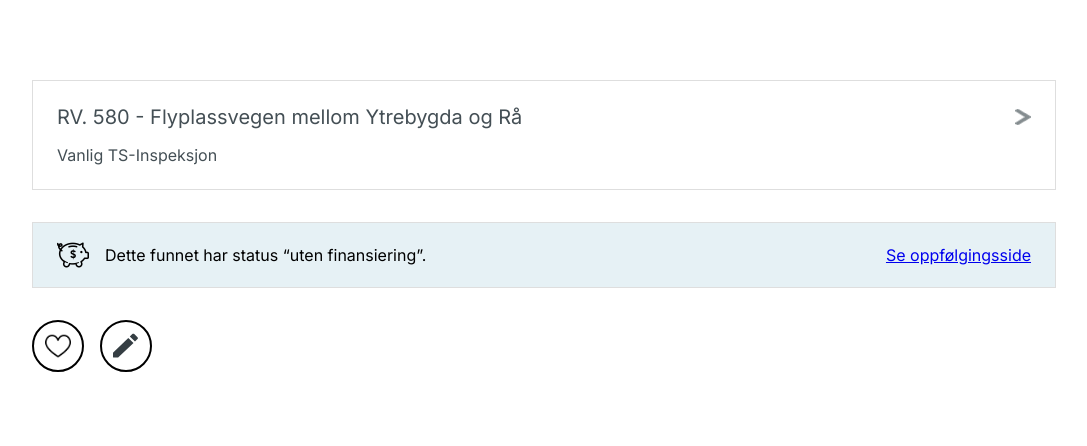
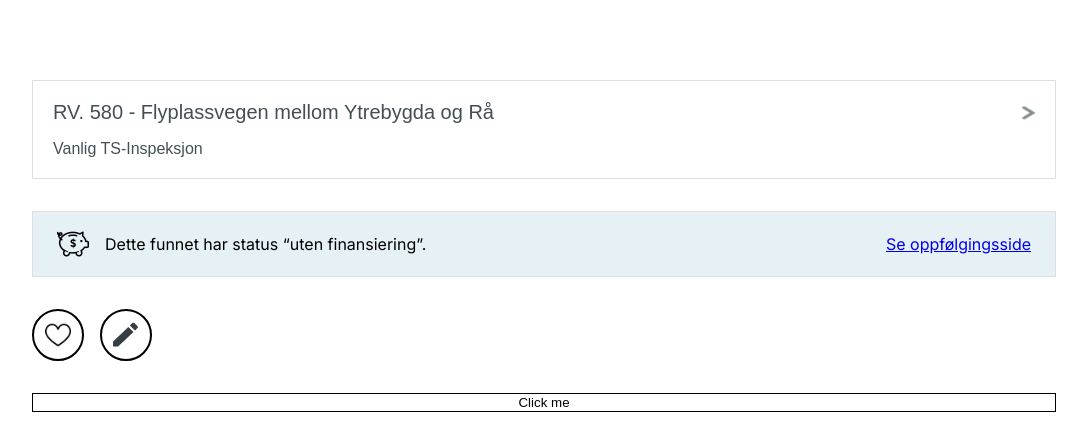
Before and after one commit to sebfro/nextjs-sanity-tutorial, a Next.js app: page /tsinsp/testarea in a window 1280 px wide. Shown: the top 446 px of the page, without its empty margins (96-1183 px from the left). Built offline with nearby package versions, Linux system fonts and the light colour scheme.

Commit message:
Updated Card to support button tag and div

```diff
--- a/components/atoms/Card.tsx
+++ b/components/atoms/Card.tsx
@@ -5,28 +5,52 @@ interface GreyCardProps {
 	backgroundColor?: string;
 	includeBorder?: boolean;
 	className?: string;
+	button?: boolean;
 	children: ReactElement;
 }
 const Card: React.FC<GreyCardProps> = ({
 	children,
 	backgroundColor = '#f5f5f5',
 	includeBorder = true,
+	button = false,
 	className,
 }) => {
 	return (
-		<StyledCard
-			className={className}
-			includeBorder={includeBorder}
-			backgroundColor={backgroundColor}
-		>
-			{children}
-		</StyledCard>
+		<Wrapper includeBorder={includeBorder} backgroundColor={backgroundColor}>
+			{button ? (
+				<button className={`${className} cardstyling`}>{children}</button>
+			) : (
+				<div className={`${className} cardstyling`}>{children}</div>
+			)}
+		</Wrapper>
 	);
 };
 
 export default Card;
 
-export const StyledCard = styled.div<{
+type WrapperProps = {
+	backgroundColor?: string;
+	includeBorder?: boolean;
+};
+
+const Wrapper = styled.div<WrapperProps>`
+	.cardstyling {
+		display: flex;
+		${({ includeBorder = true }) =>
+			includeBorder &&
+			css`
+				border: 1px solid #dedede;
+			`};
+		background-color: ${({ backgroundColor = '#f5f5f5' }) => backgroundColor};
+		color: black;
+	}
+	button {
+		width: 100%;
+		padding: 0;
+	}
+`;
+
+export const StyledCard = styled.button<{
 	backgroundColor?: string;
 	includeBorder?: boolean;
 }>`
--- a/components/atoms/Common/InfoCard.tsx
+++ b/components/atoms/Common/InfoCard.tsx
@@ -16,7 +16,7 @@ const InfoCard: React.FC<InfoCardProps> = ({
 	redirectText,
 }) => {
 	return (
-		<Wrapper>
+		<Wrapper backgroundColor="#e6f1f5">
 			<>
 				<div id="firstelement">
 					<StyledSvg src={imgSrc} alt="logo" />
@@ -34,7 +34,6 @@ const Wrapper = styled(Card)`
 	display: flex;
 	justify-content: space-between;
 	align-items: center;
-	background-color: #e6f1f5;
 	padding: 1em 1.5em;
 	p {
 		margin: 0;
--- a/components/atoms/Common/LinkCard.tsx
+++ b/components/atoms/Common/LinkCard.tsx
@@ -15,7 +15,7 @@ const LinkCard: React.FC<LinkCardProps> = ({
 	url,
 }) => {
 	return (
-		<CustomCard backgroundColor="white">
+		<CustomCard backgroundColor="white" button>
 			<Link href={url}>
 				<CardContent>
 					<CardFirstRow>
@@ -35,6 +35,7 @@ const CustomCard = styled(Card)`
 	p {
 		color: #444f55;
 		margin: 0;
+		/* text-align: start; */
 	}
 	:hover {
 		border-width: 3px;
@@ -61,12 +62,11 @@ const CardFirstRow = styled.div`
 const CardContent = styled.div`
 	width: 100%;
 	padding: 1.5em;
-	row-gap: 1em;
+	row-gap: 1.2em;
 	display: flex;
 	flex-direction: column;
 `;
 const SubTitle = styled.p`
-	p {
-		font-size: 20px;
-	}
+	font-size: 16px;
+	text-align: start;
 `;
--- a/pages/tsinsp/testarea.tsx
+++ b/pages/tsinsp/testarea.tsx
@@ -22,6 +22,7 @@ const TestArea: React.FC = () => {
 				<CircleButton svgSrc="/heart.png" />
 				<CircleButton svgSrc="/EditPencil.svg" />
 			</Row>
+			<CardButton>Click me</CardButton>
 		</Wrapper>
 	);
 };
@@ -41,3 +42,19 @@ const Row = styled.div`
 	display: flex;
 	column-gap: 1em;
 `;
+
+const CardButton = styled.button`
+	background-color: white;
+	border: 1px solid black;
+	p {
+		color: #444f55;
+		margin: 0;
+	}
+	:hover {
+		border-width: 3px;
+		box-shadow: 0px 0px 8px 4px rgba(53, 62, 67, 0.2);
+		.titletext {
+			border-bottom: 1px solid grey;
+		}
+	}
+`;
```
